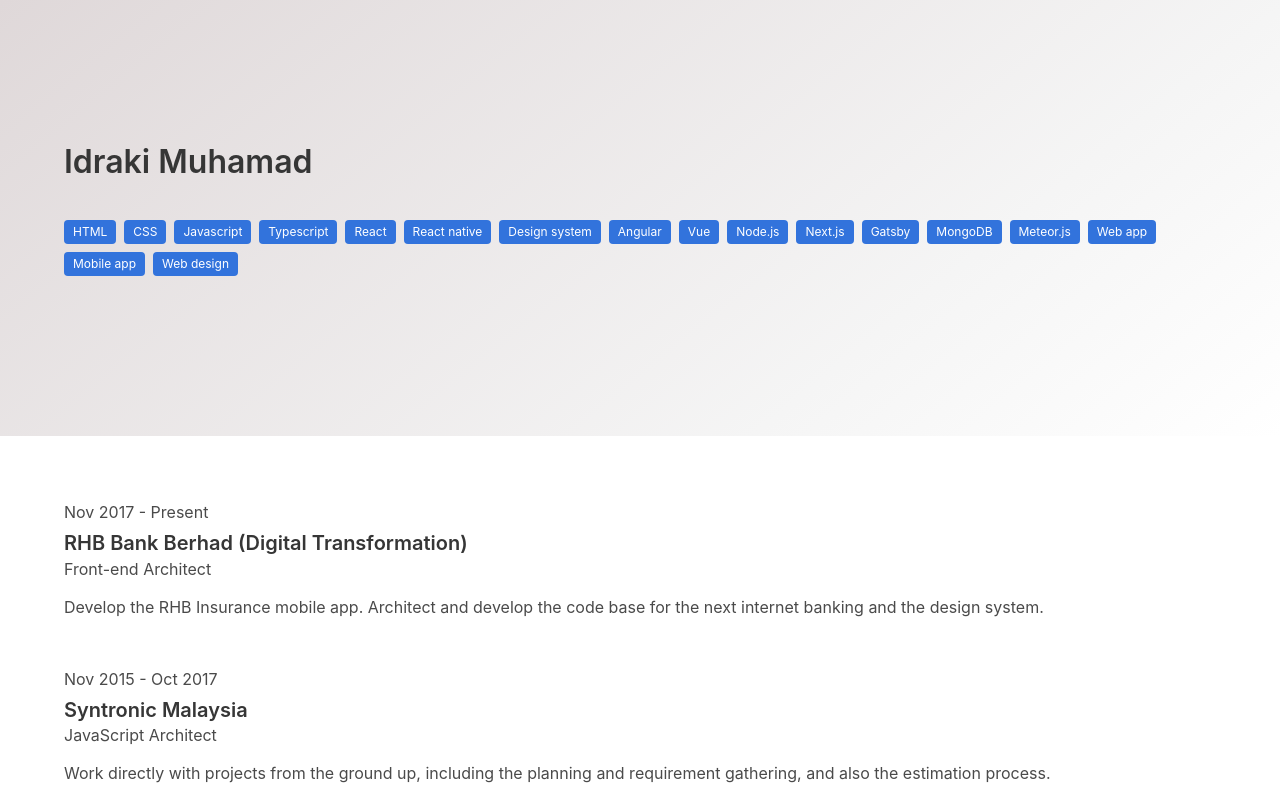
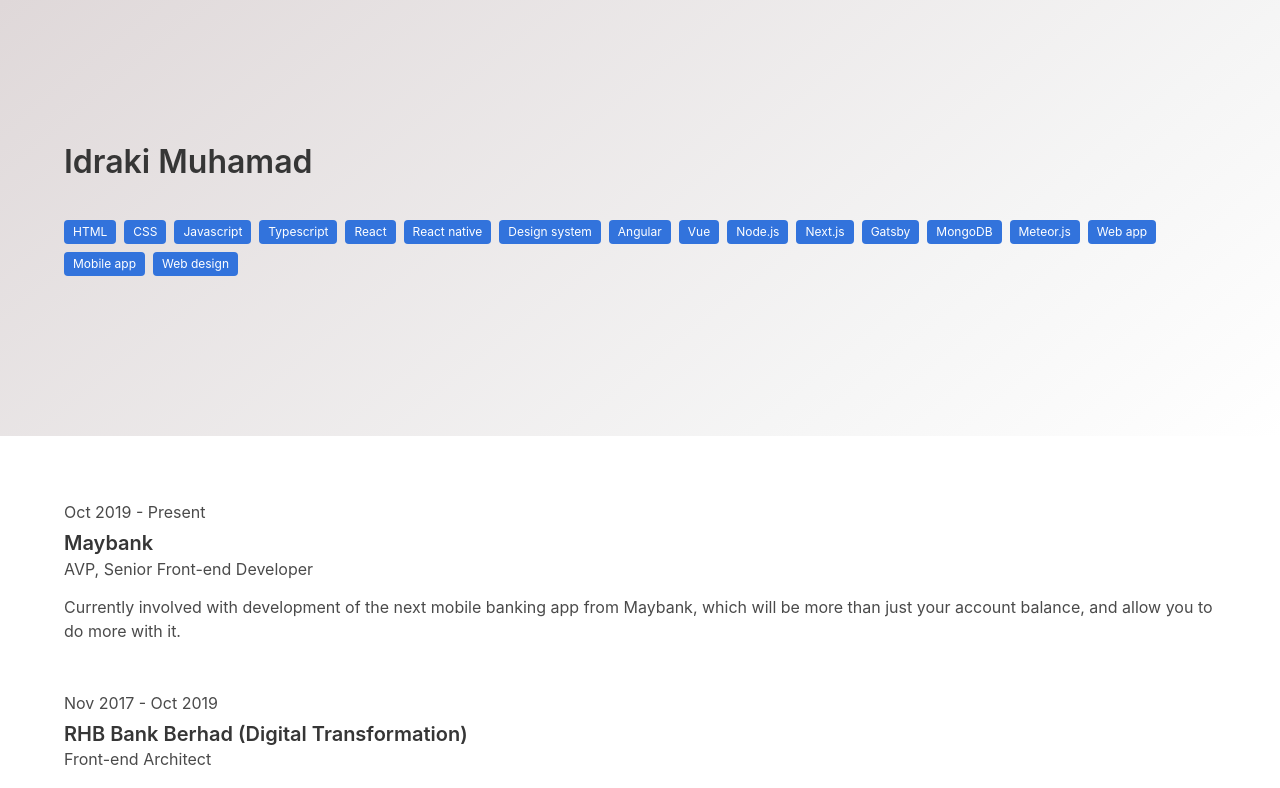
Before and after one commit to idrakimuhamad/idraki.xyz, a Next.js app: page /cv in a window 1280 px wide. Shown: the top 788 px of the page. Built offline with nearby package versions, Linux system fonts and the light colour scheme.

Commit message:
improvement: update job experience

```diff
--- a/pages/cv.js
+++ b/pages/cv.js
@@ -23,9 +23,16 @@
   padding: 1rem 0;
 `
 
-const jobs = [
+const jobs = [{
+  date: 'Oct 2019 - Present',
+    company: 'Maybank',
+    title: 'AVP, Senior Front-end Developer',
+    descriptions: [
+      'Currently involved with development of the next mobile banking app from Maybank, which will be more than just your account balance, and allow you to do more with it.'
+    ]
+},
   {
-    date: 'Nov 2017 - Present',
+    date: 'Nov 2017 - Oct 2019',
     company: 'RHB Bank Berhad (Digital Transformation)',
     title: 'Front-end Architect',
     descriptions: [
```
